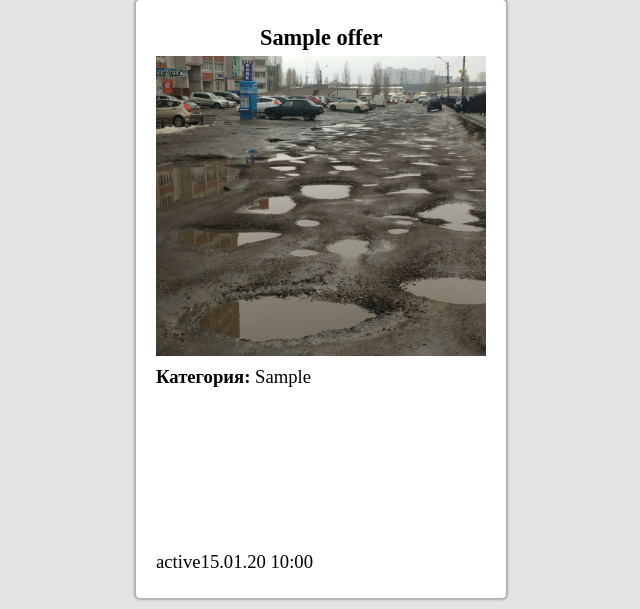
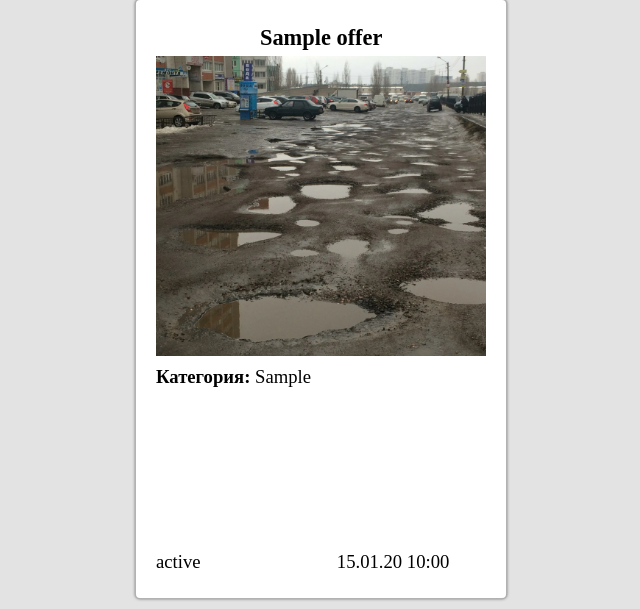
Before and after one commit to catffish/demo-exam, a Flask app: page / in a window 1280 px wide. Shown: the part 211-820 px from the top of the page, without its empty margins (125-765 px from the left). Run offline with Flask 3, Linux system fonts and the light colour scheme; tables that the repository leaves empty hold one stand-in row (values such as "Sample post"); some web fonts are replaced.

Commit message:
Update style.css

```diff
--- a/app/static/css/style.css
+++ b/app/static/css/style.css
@@ -108,11 +108,15 @@ div.col div.col-footer{
 
 div.col p.of-status{
     left: 20px;
+    text-align: left;
 }
 div.col p.of-status{
     right: 20px;
+    text-align: left;
 }
-
+div.col div.col-footer p.of-time{
+    margin-left: 46%;
+}
 div.col img {
     width: 100%;
     height: 300px;
```
